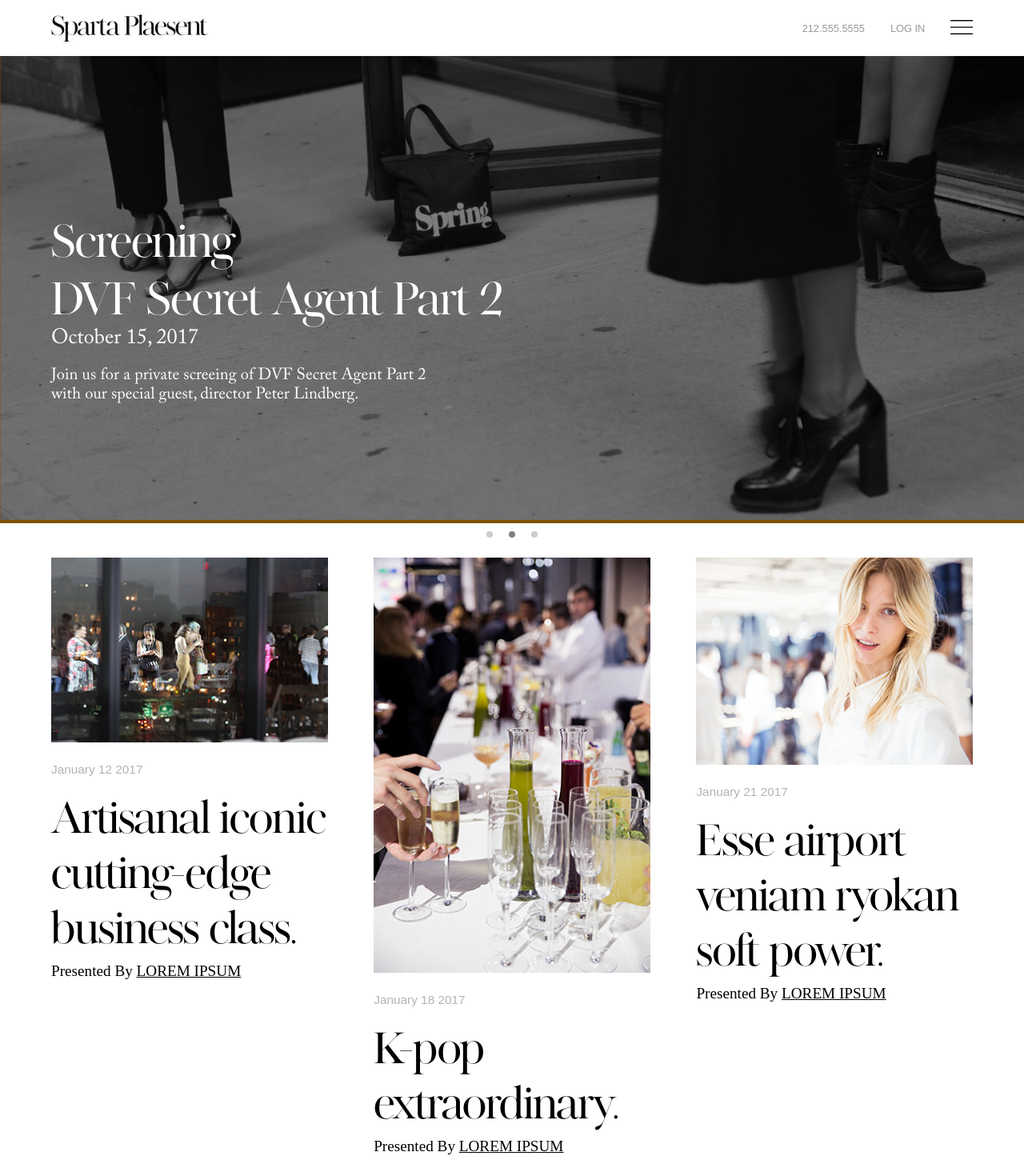
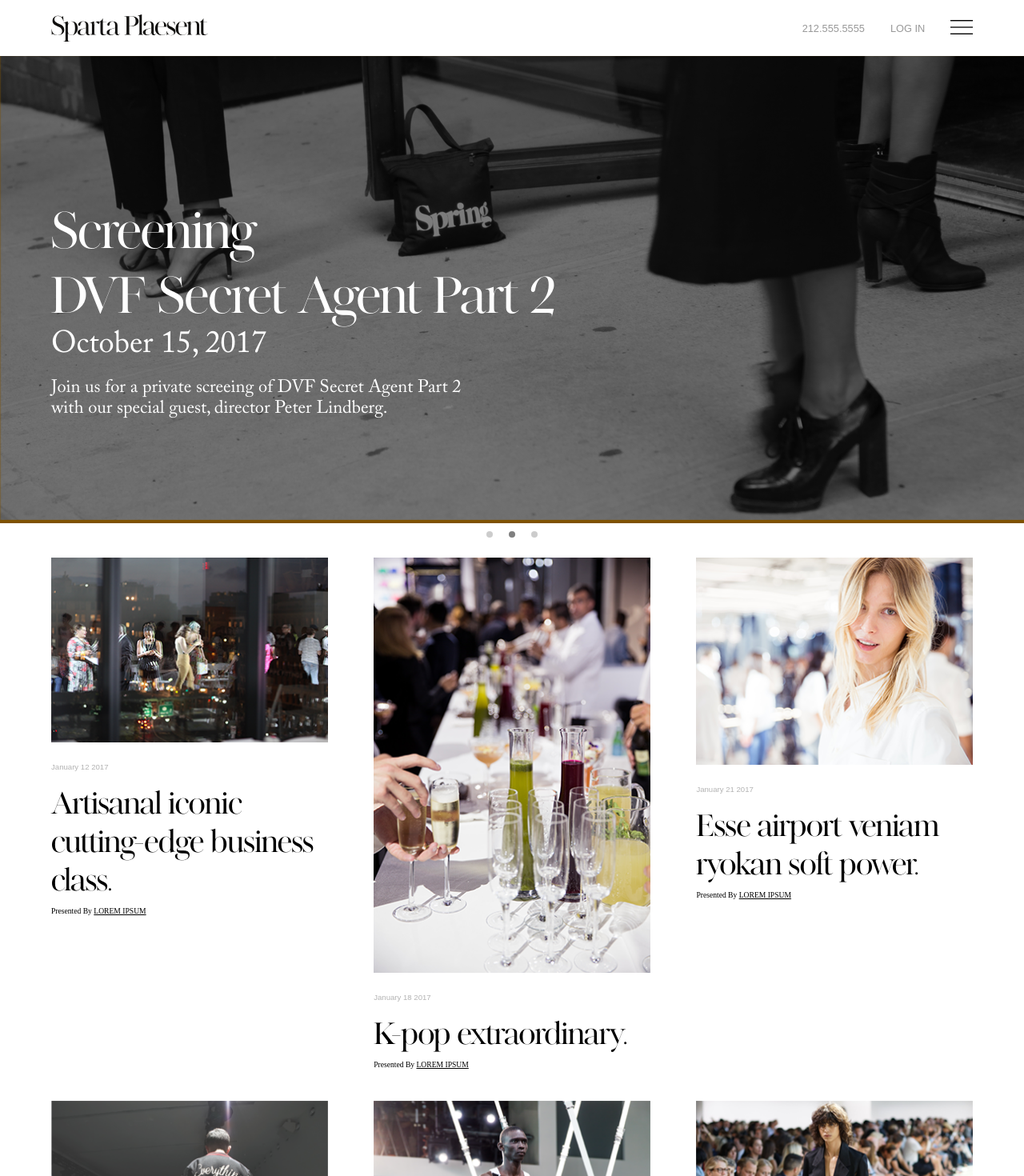
Before and after one commit to RajisteB/iw-sample, a React (Create React App) app: page / in a window 1280 px wide. Shown: the top 1470 px of the page at 80% size. Built offline with nearby package versions, Linux system fonts and the light colour scheme.

Commit message:
tidying up

```diff
--- a/src/App.css
+++ b/src/App.css
@@ -41,9 +41,9 @@ body, html {
 
 .navbar {
   width: 90%;
-  max-width: 1440px;
   height: 100%;
   margin: 0 auto;
+  max-width: 1440px;
   display: flex;
   align-items: center;
   justify-content: space-between; }
@@ -69,9 +69,9 @@ body, html {
 
 .banner {
   overflow: hidden;
+  position: relative;
   max-width: 1440px;
   margin-top: 50px;
-  position: relative;
   background: orange; }
 
 .overlay {
@@ -92,16 +92,14 @@ body, html {
 .headline {
   padding-top: 45px; }
   .headline h1 {
-    font-family: 'Springville', sans-serif;
-    font-size: 8vw; }
+    font-size: 1.7em;
+    font-family: 'Springville', sans-serif; }
   .headline h3 {
-    font-family: 'ACaslon', sans-serif;
-    font-weight: thin;
-    font-size: 3.05vw; }
+    font-size: 1em;
+    font-family: 'ACaslon', sans-serif; }
   .headline h6 {
-    font-family: 'ACaslon', sans-serif;
-    font-weight: 300;
-    font-size: 3vw; }
+    font-size: 0.6em;
+    font-family: 'ACaslon', sans-serif; }
 
 .dots-container {
   width: 100%;
@@ -112,18 +110,18 @@ body, html {
 .dots {
   width: 8px;
   height: 8px;
+  margin: 10px;
   border-radius: 50%;
-  margin: 10px;
   background-color: gray; }
 
 .main-grid {
   width: 90%;
+  margin: 0 auto;
   max-width: 1440px;
-  margin: 0 auto;
+  flex-wrap: wrap;
   display: flex;
   align-items: space-between;
-  justify-content: space-between;
-  flex-wrap: wrap; }
+  justify-content: space-between; }
 
 .grid-item {
   padding: 15px 0px;
@@ -136,27 +134,30 @@ body, html {
     width: 100%; }
   .grid-item h4 {
     color: rgba(0, 0, 0, 0.3);
-    font-family: 'Arial', sans-serif;
-    font-size: 1.2vw;
-    padding: 25px 0px 15px 0px; }
+    padding: 25px 0px 15px 0px;
+    font-size: 0.6em;
+    font-family: 'Arial', sans-serif; }
   .grid-item h2 {
-    font-family: 'Springville', sans-serif;
-    font-size: 4.5vw; }
+    font-size: 1.5em;
+    font-family: 'Springville', sans-serif; }
+    .grid-item h2:hover {
+      cursor: pointer;
+      text-decoration: underline; }
   .grid-item h5 {
     padding: 10px 0px;
-    font-size: 1.5vw;
+    font-size: 0.6em;
     font-weight: thin; }
     .grid-item h5 span {
       text-decoration: underline; }
 
 footer {
   width: 100%;
-  padding: 10px 0px;
+  padding: 25px 0px;
   max-width: 1440px;
   text-align: center;
   font-family: 'Arial', sans-serif; }
   footer h5 {
-    font-size: 2vw; }
+    font-size: 0.8em; }
     footer h5 span {
       margin-left: 1px;
       text-decoration: underline; }
@@ -198,15 +199,25 @@ footer {
   .banner {
     margin-top: 70px; }
   .headline h1 {
-    font-size: 4.7vw; }
+    font-size: 3.5em; }
   .headline h3 {
-    font-size: 2.05vw; }
+    font-size: 2em; }
   .headline h6 {
-    font-size: 1.6vw; }
+    font-size: 1em; }
   .grid-item {
-    flex-basis: 30%; } }
+    flex-basis: 30%; }
+    .grid-item h2 {
+      font-size: 2em; } }
 
-@media screen and (min-width: 1440px) {
+@media screen and (min-width: 1024px) {
   .banner {
     margin: 0 auto;
-    margin-top: 70px; } }
+    margin-top: 70px; }
+  .headline h1 {
+    font-size: 4.2em; }
+  .headline h3 {
+    font-size: 2.4em; }
+  .headline h6 {
+    font-size: 1.4em; }
+  .grid-item h2 {
+    font-size: 2.5em; } }
--- a/src/App.scss
+++ b/src/App.scss
@@ -1,3 +1,6 @@
+// ========================
+// Reset
+// ------------------------
 html, body, div, span, applet, object, iframe,
 h1, h2, h3, h4, h5, h6, p, blockquote, pre,
 a, abbr, acronym, address, big, cite, code,
@@ -22,6 +25,7 @@ body, html {
   font-size: 16px;
   box-sizing: border-box;
 }
+
 // ========================
 // Imported Fonts
 // ------------------------
@@ -62,9 +66,9 @@ body, html {
 }
 .navbar {
   width: 90%;
-  max-width: 1440px;
   height: 100%;
   margin: 0 auto;
+  max-width: 1440px;
   @include flex(space-between, center);
   .logo {
     height: 100%;
@@ -89,16 +93,11 @@ body, html {
 // Hero - Banner
 // --------------------
 .banner {
-  // height: 800px;
   overflow: hidden;
+  position: relative;
   max-width: 1440px;
   margin-top: 50px;
-  position: relative;
   background: orange;
-}
-.banner-img {
-  // width: 1440px;
-  // height: 800px;
 }
 .overlay {
   width: 100%;
@@ -122,18 +121,16 @@ body, html {
 .headline {
   padding-top: 45px;
   h1 {
+    font-size: 1.7em;
     font-family: 'Springville', sans-serif;
-    font-size: 8vw;
   }
   h3 {
+    font-size: 1em;
     font-family: 'ACaslon', sans-serif;
-    font-weight: thin;
-    font-size: 3.05vw;
   }
   h6 {
+    font-size: 0.6em;
     font-family: 'ACaslon', sans-serif;
-    font-weight: 300;
-    font-size: 3vw;
   }
 }
 
@@ -147,8 +144,8 @@ body, html {
 .dots {
   width: 8px;
   height: 8px;
+  margin: 10px;
   border-radius: 50%;
-  margin: 10px;
   background-color: gray;
 }
 
@@ -157,10 +154,10 @@ body, html {
 // --------------------
 .main-grid {
   width: 90%;
+  margin: 0 auto;
   max-width: 1440px;
-  margin: 0 auto;
+  flex-wrap: wrap;
   @include flex(space-between, space-between);
-  flex-wrap: wrap;
 }
 .grid-item {
   padding: 15px 0px ;
@@ -172,23 +169,26 @@ body, html {
   }
   h4 {
     color: rgba(0, 0, 0, 0.3);
+    padding: 25px 0px 15px 0px;
+    font-size: 0.6em;
     font-family: 'Arial', sans-serif;
-    font-size: 1.2vw;
-    padding: 25px 0px 15px 0px;
   }
   h2 {
+    font-size: 1.5em;
     font-family: 'Springville', sans-serif;
-    font-size: 4.5vw;
+    &:hover {
+      cursor: pointer;
+      text-decoration: underline;
+    }
   }
   h5 {
     padding: 10px 0px;
-    font-size: 1.5vw;
+    font-size: 0.6em;
     font-weight: thin;
     span {
       text-decoration: underline;
     }
   }
-
 }
 
 // ====================
@@ -196,12 +196,12 @@ body, html {
 // --------------------
 footer {
   width: 100%;
-  padding: 10px 0px;
+  padding: 25px 0px;
   max-width: 1440px;
   text-align: center;
   font-family: 'Arial', sans-serif;
   h5 {
-    font-size: 2vw;
+    font-size: 0.8em;
     span {
       margin-left: 1px;
       text-decoration: underline;
@@ -263,18 +263,30 @@ footer {
     margin-top: 70px;
   }
   .headline {
-    h1 { font-size: 4.7vw; }
-    h3 { font-size: 2.05vw; }
-    h6 { font-size: 1.6vw; }
+    h1 { font-size: 3.5em; }
+    h3 { font-size: 2em; }
+    h6 { font-size: 1em; }
   }
   .grid-item {
     flex-basis: 30%;
+    h2 {
+      font-size: 2em;
+    }
   }
 }
-
-@media screen and (min-width: 1440px) {
+@media screen and (min-width: 1024px) {
   .banner {
     margin: 0 auto;
     margin-top: 70px;
   }
+  .headline {
+    h1 { font-size: 4.2em; }
+    h3 { font-size: 2.4em; }
+    h6 { font-size: 1.4em; }
+  }
+  .grid-item {
+    h2 {
+      font-size: 2.5em;
+    }
+  }
 }
--- a/src/components/banner.jsx
+++ b/src/components/banner.jsx
@@ -20,7 +20,6 @@ class Banner extends Component {
     this.setState({
       index: this.state.index + 1
     })
-    console.log("index:" + this.state.index);
   }
 
   handleWindowSize = () => {
@@ -44,7 +43,7 @@ class Banner extends Component {
     let dotStyle = null;
     const dots = [1, 2, 3];
 
-    style = width <= 800 ?
+    style = width <= 780 ?
     {
       width: width,
       height: (width / 4) * 3,
--- a/src/index.css
+++ b/src/index.css
@@ -41,9 +41,9 @@ body, html {
 
 .navbar {
   width: 90%;
-  max-width: 1440px;
   height: 100%;
   margin: 0 auto;
+  max-width: 1440px;
   display: flex;
   align-items: center;
   justify-content: space-between; }
@@ -69,9 +69,9 @@ body, html {
 
 .banner {
   overflow: hidden;
+  position: relative;
   max-width: 1440px;
   margin-top: 50px;
-  position: relative;
   background: orange; }
 
 .overlay {
@@ -92,16 +92,14 @@ body, html {
 .headline {
   padding-top: 45px; }
   .headline h1 {
-    font-family: 'Springville', sans-serif;
-    font-size: 8vw; }
+    font-size: 1.7em;
+    font-family: 'Springville', sans-serif; }
   .headline h3 {
-    font-family: 'ACaslon', sans-serif;
-    font-weight: thin;
-    font-size: 3.05vw; }
+    font-size: 1em;
+    font-family: 'ACaslon', sans-serif; }
   .headline h6 {
-    font-family: 'ACaslon', sans-serif;
-    font-weight: 300;
-    font-size: 3vw; }
+    font-size: 0.6em;
+    font-family: 'ACaslon', sans-serif; }
 
 .dots-container {
   width: 100%;
@@ -112,18 +110,18 @@ body, html {
 .dots {
   width: 8px;
   height: 8px;
+  margin: 10px;
   border-radius: 50%;
-  margin: 10px;
   background-color: gray; }
 
 .main-grid {
   width: 90%;
+  margin: 0 auto;
   max-width: 1440px;
-  margin: 0 auto;
+  flex-wrap: wrap;
   display: flex;
   align-items: space-between;
-  justify-content: space-between;
-  flex-wrap: wrap; }
+  justify-content: space-between; }
 
 .grid-item {
   padding: 15px 0px;
@@ -136,27 +134,30 @@ body, html {
     width: 100%; }
   .grid-item h4 {
     color: rgba(0, 0, 0, 0.3);
-    font-family: 'Arial', sans-serif;
-    font-size: 1.2vw;
-    padding: 25px 0px 15px 0px; }
+    padding: 25px 0px 15px 0px;
+    font-size: 0.6em;
+    font-family: 'Arial', sans-serif; }
   .grid-item h2 {
-    font-family: 'Springville', sans-serif;
-    font-size: 4.5vw; }
+    font-size: 1.5em;
+    font-family: 'Springville', sans-serif; }
+    .grid-item h2:hover {
+      cursor: pointer;
+      text-decoration: underline; }
   .grid-item h5 {
     padding: 10px 0px;
-    font-size: 1.5vw;
+    font-size: 0.6em;
     font-weight: thin; }
     .grid-item h5 span {
       text-decoration: underline; }
 
 footer {
   width: 100%;
-  padding: 10px 0px;
+  padding: 25px 0px;
   max-width: 1440px;
   text-align: center;
   font-family: 'Arial', sans-serif; }
   footer h5 {
-    font-size: 2vw; }
+    font-size: 0.8em; }
     footer h5 span {
       margin-left: 1px;
       text-decoration: underline; }
@@ -198,15 +199,25 @@ footer {
   .banner {
     margin-top: 70px; }
   .headline h1 {
-    font-size: 4.7vw; }
+    font-size: 3.5em; }
   .headline h3 {
-    font-size: 2.05vw; }
+    font-size: 2em; }
   .headline h6 {
-    font-size: 1.6vw; }
+    font-size: 1em; }
   .grid-item {
-    flex-basis: 30%; } }
+    flex-basis: 30%; }
+    .grid-item h2 {
+      font-size: 2em; } }
 
-@media screen and (min-width: 1440px) {
+@media screen and (min-width: 1024px) {
   .banner {
     margin: 0 auto;
-    margin-top: 70px; } }
+    margin-top: 70px; }
+  .headline h1 {
+    font-size: 4.2em; }
+  .headline h3 {
+    font-size: 2.4em; }
+  .headline h6 {
+    font-size: 1.4em; }
+  .grid-item h2 {
+    font-size: 2.5em; } }
```
